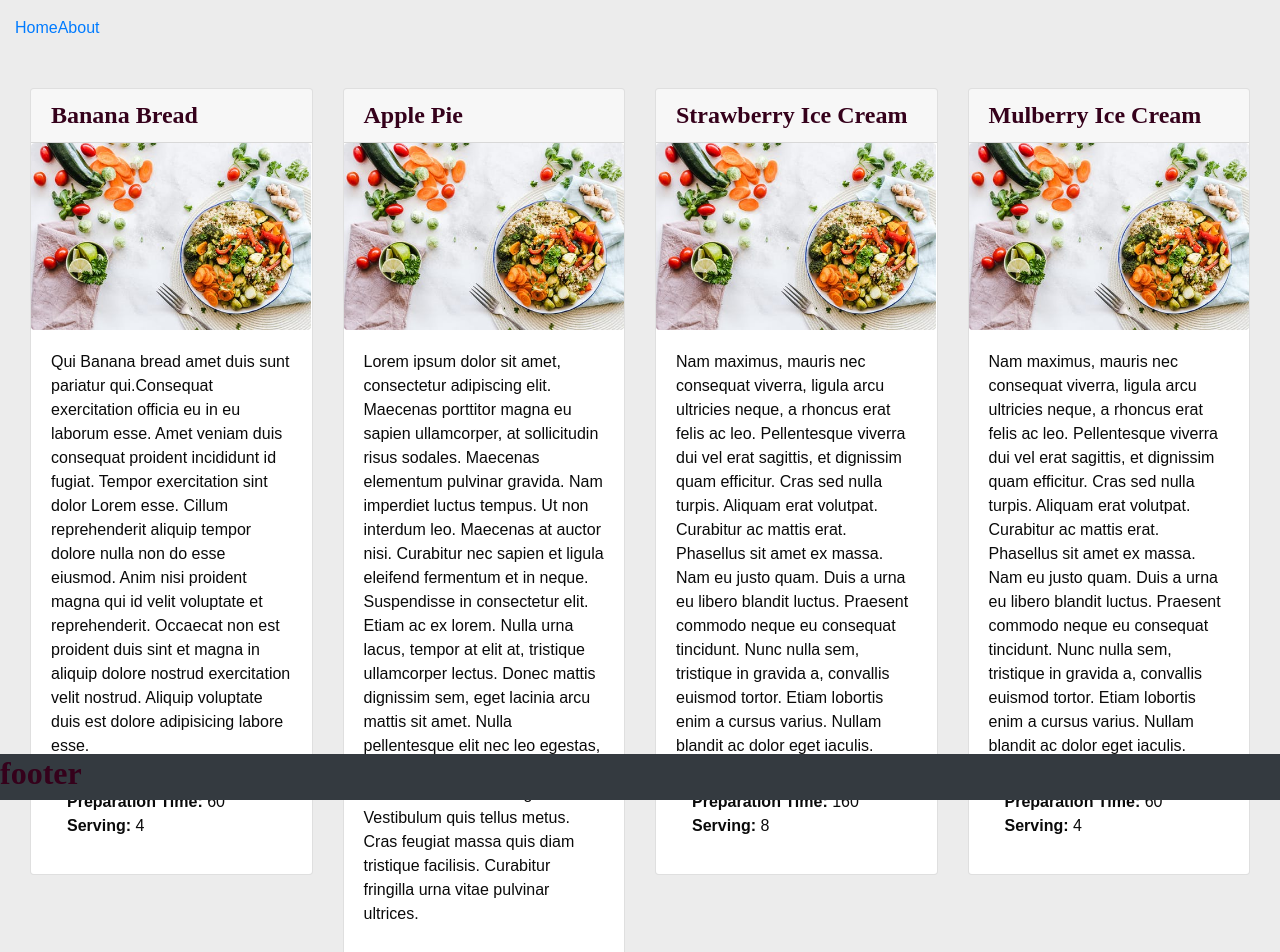
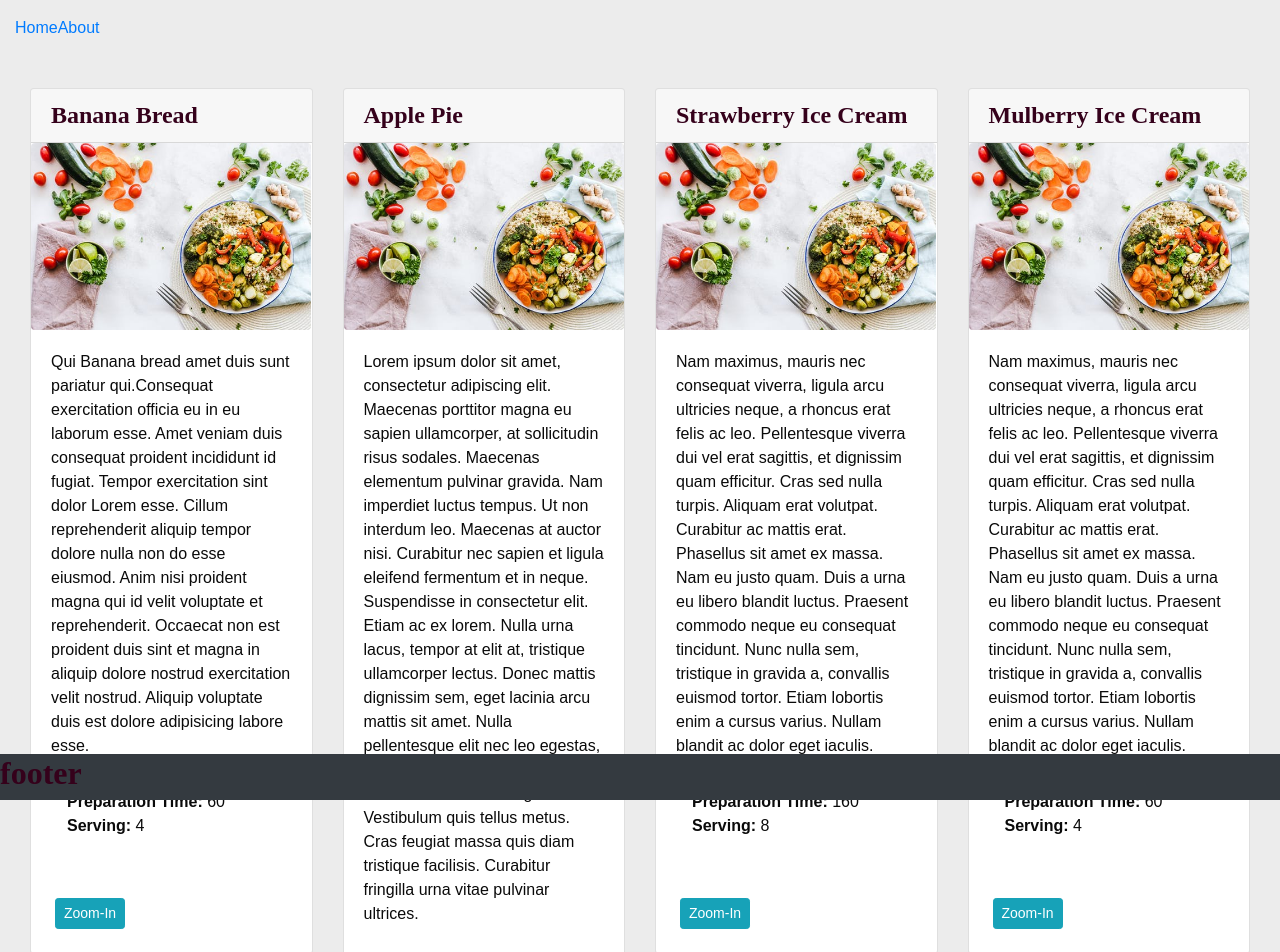
Before and after one commit to CaptainStorm21/Angular-9-recipe, an Angular app: page / in a window 1280 px wide. Shown: the top 952 px of the page. Built offline with nearby package versions, Linux system fonts and the light colour scheme; a web font is replaced by a local one.

Commit message:
binding click

```diff
--- a/src/app/components/recipe-list/recipe-list.component.html
+++ b/src/app/components/recipe-list/recipe-list.component.html
@@ -1,6 +1,6 @@
 <div class="row mt-5">
   <div *ngFor="let recipe of recipes" class="col-sm-12 col-md-3 col-lg-3">
-    <app-recipe-summary [recipe]='recipe'></app-recipe-summary>
+    <app-recipe-summary [recipe]='recipe' (zoomIn)="recipeZoomIn(recipe)"></app-recipe-summary>
   </div>
 </div>
 
@@ -16,43 +16,26 @@
           <div class="form-group">
             <div>
               <label for="RecipeTitle">Recipe Title</label>
-                <input type="text"
-                       class="form-control"
-                       id="RecipeTitle"
-                       aria-describedby="RecipeTitle"
-                       [(ngModel)]="recipe_in_progress.title"
-                       placeholder="Enter Recipe Title">
+              <input type="text" class="form-control" id="RecipeTitle" aria-describedby="RecipeTitle"
+                [(ngModel)]="recipe_in_progress.title" placeholder="Enter Recipe Title">
             </div>
             <div>
               <label for="RecipeHowTo">Recipe HowTo</label>
-                <textarea type="text" rows="6"
-                          class="form-control"
-                          id="RecipeText"
-                          [(ngModel)]="recipe_in_progress.description"
-                          aria-describedby="RecipeHow to"
-                          placeholder="Enter Recipe">
+              <textarea type="text" rows="6" class="form-control" id="RecipeText"
+                [(ngModel)]="recipe_in_progress.description" aria-describedby="RecipeHow to" placeholder="Enter Recipe">
                 </textarea>
             </div>
             <div>
               <label for="RecipeTitle">Preparation Time</label>
-                <input type="text"
-                       class="form-control"
-                       id="Preparation Time"
-                       aria-describedby="Preparation Time"
-                       [(ngModel)]="recipe_in_progress.preparation_time"
-                       placeholder="Enter Time to Prepare">
+              <input type="text" class="form-control" id="Preparation Time" aria-describedby="Preparation Time"
+                [(ngModel)]="recipe_in_progress.preparation_time" placeholder="Enter Time to Prepare">
             </div>
             <div>
               <label for="RecipeTitle">Feeds This Many</label>
-                <input type="text"
-                       class="form-control"
-                       id="Servings" aria-describedby="Servings"
-                       [(ngModel)]="recipe_in_progress.feed_this_many"
-                  placeholder="Enter number to serve">
+              <input type="text" class="form-control" id="Servings" aria-describedby="Servings"
+                [(ngModel)]="recipe_in_progress.feed_this_many" placeholder="Enter number to serve">
             </div>
           </div>
-
-
         </div>
         <!--end of grid for form-->
       </div>
--- a/src/app/components/recipe-list/recipe-list.component.ts
+++ b/src/app/components/recipe-list/recipe-list.component.ts
@@ -64,6 +64,10 @@ export class RecipeListComponent {
     this.recipe_in_progress = Recipe.createBlank();
   }
 
+  recipeZoomIn(recipe: Recipe): void {
+    console.log(JSON.stringify(recipe, null, 2));
+  }
+
 }
 
 
--- a/src/app/components/recipe-summary/recipe-summary.component.html
+++ b/src/app/components/recipe-summary/recipe-summary.component.html
@@ -12,4 +12,9 @@
       </div>
     </div>
   </div>
+  <div class="text-black-50 text-capitalize p-4" style = "color: rebeccapurple; cursor: pointer;">
+    <div class="btn btn-info btn-sm">
+      <span class="glyphicon glyphicon-zoom-in" (click)="fireZoominEvent()">Zoom-in</span>
+    </div>
+  </div>
 </div>
--- a/src/app/components/recipe-summary/recipe-summary.component.ts
+++ b/src/app/components/recipe-summary/recipe-summary.component.ts
@@ -1,5 +1,5 @@
 import { Recipe } from './../../model/recipe';
-import { Component, Input} from '@angular/core';
+import { Component, EventEmitter, Input, Output} from '@angular/core';
 
 @Component({
   selector: 'app-recipe-summary',
@@ -11,8 +11,14 @@ export class RecipeSummaryComponent{
   @Input()
   recipe: Recipe;
 
+  @Output()
+  zoomIn: EventEmitter<Recipe> = new EventEmitter();
+
   constructor() { }
 
+  fireZoominEvent() {
+    this.zoomIn.emit(this.recipe);
+  }
 
 
 }
```
Lines whose indentation alone changed are shown as unchanged.
